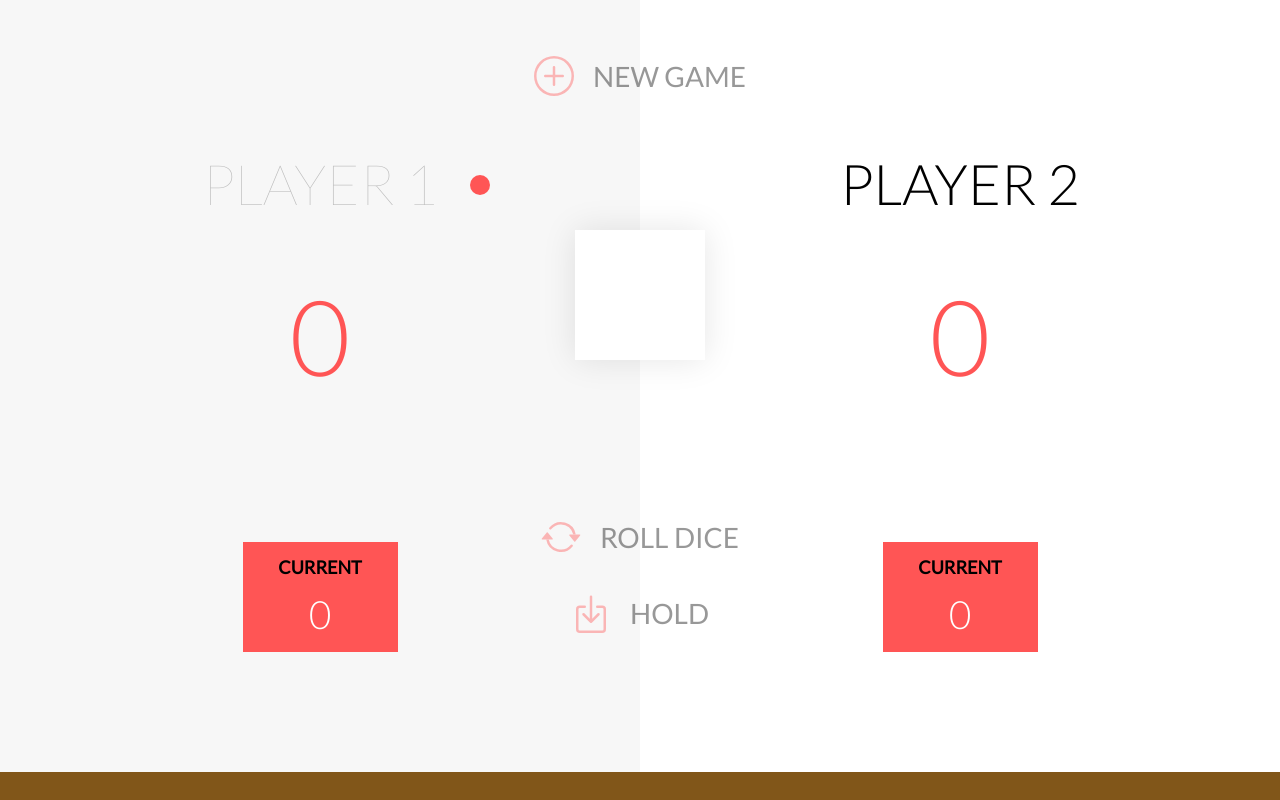
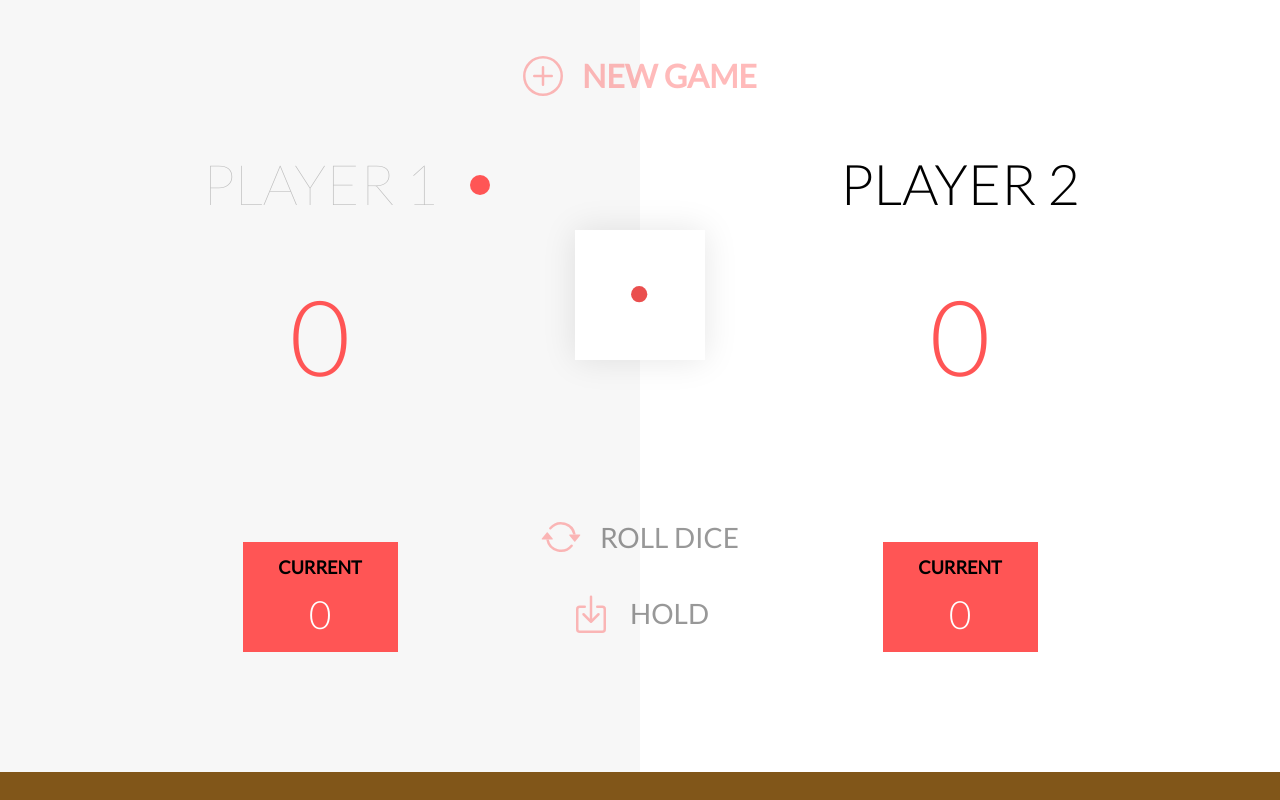
Before and after one commit to geenonsdavid/dice_game, a plain HTML site: page index.html in a window 1280 px wide. In both pictures the pointer is over the element "NEW GAME". Drawn offline with Linux system fonts and the light colour scheme.

Commit message:
add button p:hover

```diff
--- a/style.css
+++ b/style.css
@@ -96,6 +96,12 @@ body{
     top: 56px;
 }
 
+button p:hover{
+    font-size:xx-large;
+    font-weight: 900;
+    color:#FF5555;
+}
+
 #selectPlayer{
     position: absolute;
     width: 340px;
@@ -116,7 +122,7 @@ body{
     width: 130px;
     height: 130px;
     background-color: #FFFFFF;
-    /*background-image: url(./image/1.svg);*/
+    background-image: url(./image/1.svg);
     background-size: cover;
     top: 230px;
     box-shadow: 0px 0px 32.0599px rgba(0, 0, 0, 0.1);
```
